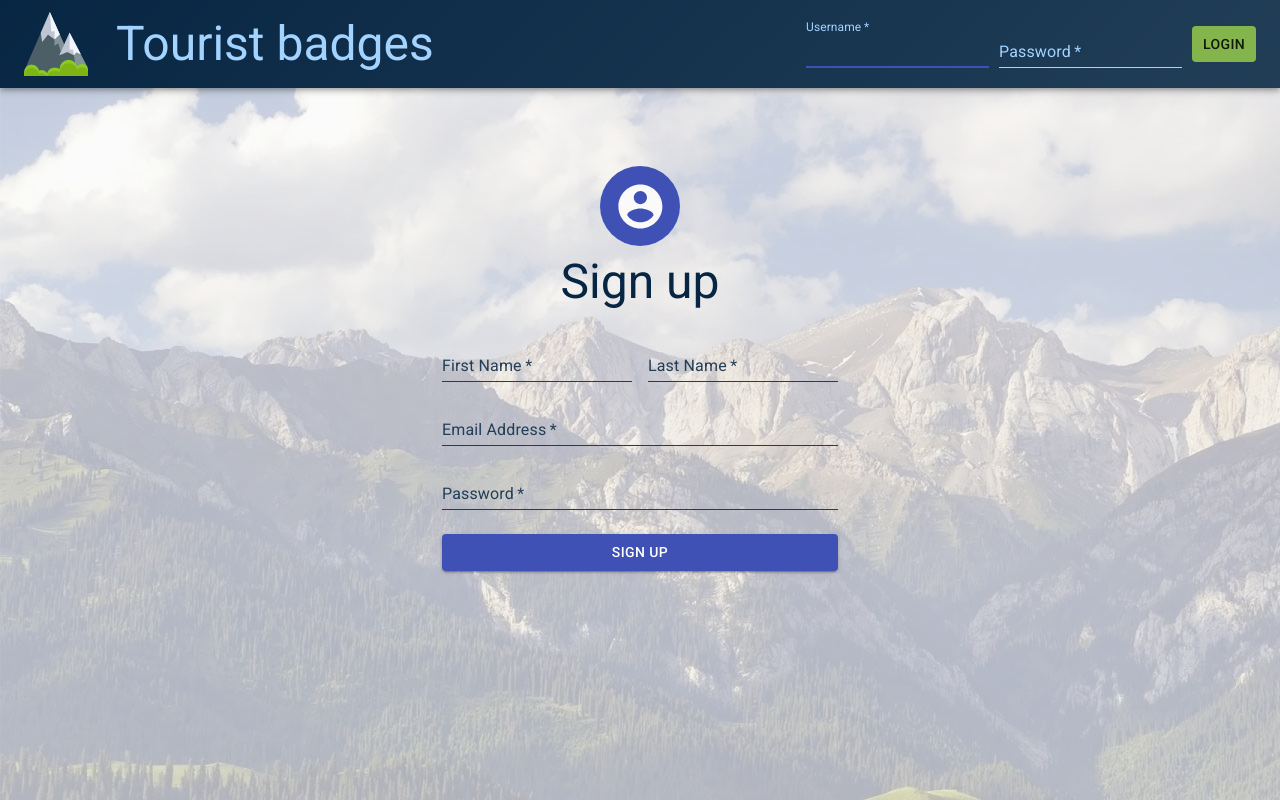
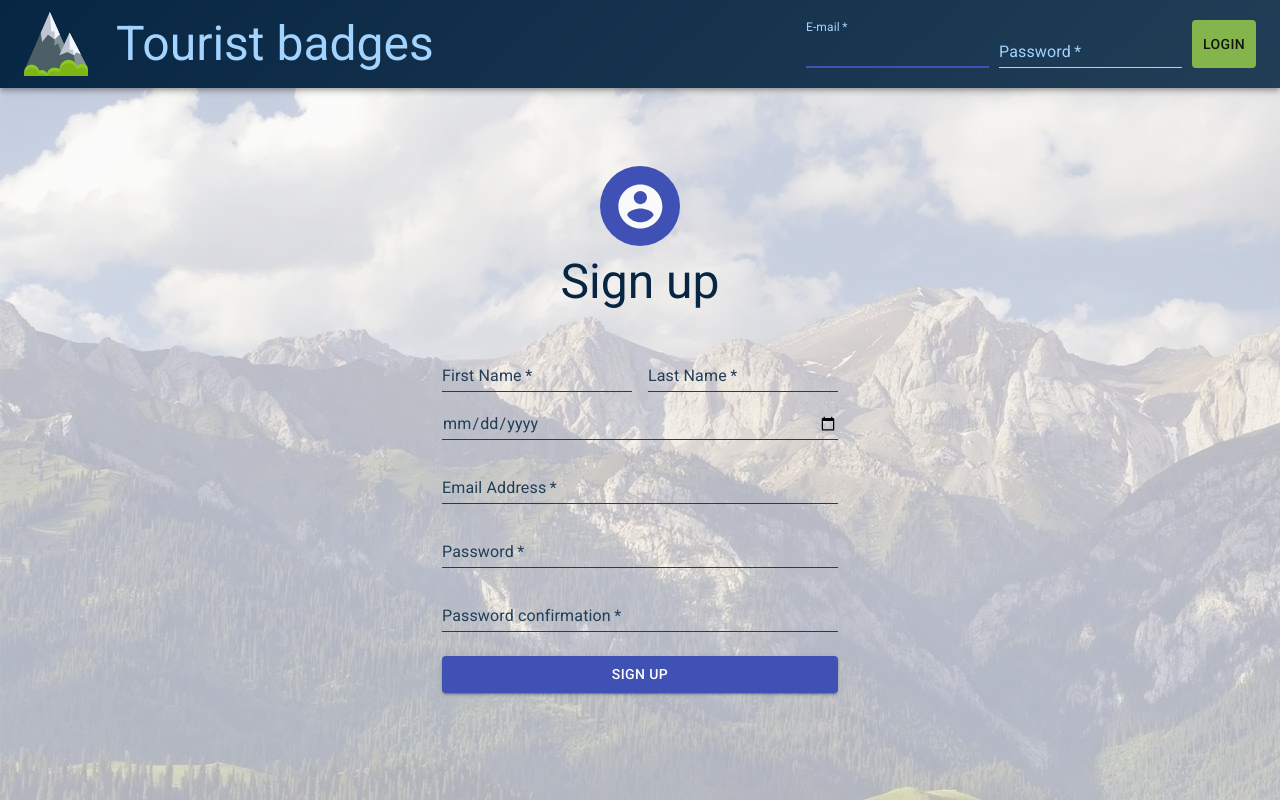
Before and after one commit to Ser33k/tourist-badges-web, a React (Create React App) app: page / in a window 1280 px wide. Built offline with nearby package versions, Linux system fonts and the light colour scheme; no server answers.

Commit message:
firebase auth

```diff
--- a/src/App.js
+++ b/src/App.js
@@ -2,14 +2,18 @@ import './App.css';
 import React from "react";
 import NavbarComponent from "./components/NavbarComponent";
 import RegisterComponent from "./components/RegisterComponent";
+import {AuthProvider, useAuth} from "./contexts/AuthContext";
+import DashboardComponent from "./components/DashboardComponent";
+import TouristBadgesComponent from "./components/TouristBadgesComponent";
 
-function App() {
+const App = () => {
+
+
     return (
         <div className="App">
-            <NavbarComponent/>
-            <div className="main">
-                <RegisterComponent/>
-            </div>
+            <AuthProvider>
+                <TouristBadgesComponent />
+            </AuthProvider>
         </div>
     );
 }
--- /dev/null
+++ b/src/Firebase.js
@@ -0,0 +1,16 @@
+import firebase from "firebase/compat";
+import "firebase/auth"
+import "firebase/firestore"
+
+
+const app = firebase.initializeApp({
+    apiKey: process.env.REACT_APP_FIREBASE_API_KEY,
+    authDomain: process.env.REACT_APP_FIREBASE_AUTH_DOMAIN,
+    projectId: process.env.REACT_APP_FIREBASE_PROJECT_ID,
+    storageBucket: process.env.REACT_APP_FIREBASE_STORAGE_BUCKET,
+    messagingSenderId: process.env.REACT_APP_FIREBASE_MESSAGING_SENDER_ID,
+    appId: process.env.REACT_APP_FIREBASE_APP_ID
+})
+
+export const auth = app.auth()
+export default app
--- a/src/components/NavbarComponent.js
+++ b/src/components/NavbarComponent.js
@@ -1,12 +1,14 @@
-import React from 'react';
+import React, {useState} from 'react';
 import {makeStyles} from '@material-ui/core/styles';
 import AppBar from '@material-ui/core/AppBar';
 import Toolbar from '@material-ui/core/Toolbar';
 import Typography from '@material-ui/core/Typography';
 import Button from '@material-ui/core/Button';
 import IconButton from '@material-ui/core/IconButton';
-import {TextField} from "@material-ui/core";
+import {Link, TextField} from "@material-ui/core";
 import icon from './images/mountain.png'
+import {useAuth} from "../contexts/AuthContext";
+import Alert from "@material-ui/lab/Alert";
 
 const useStyles = makeStyles((theme) => ({
     root: {
@@ -30,7 +32,7 @@ const useStyles = makeStyles((theme) => ({
         color: '#A3D3FF',
         "& .MuiInput-underline:before": {
             borderColor: '#A3D3FF',
-            "&:hover":{
+            "&:hover": {
                 borderColor: '#A3D3FF',
             }
         },
@@ -40,15 +42,62 @@ const useStyles = makeStyles((theme) => ({
         }
 
     },
-    button: {
+    buttonLogin: {
         backgroundColor: "#84B44C"
+    },
+    buttonLogout: {
+        backgroundColor: "#A3D3FF"
+    },
+    loginForm: {
+        display: 'flex'
     }
+
 
 }));
 
 const NavbarComponent = () => {
 
     const classes = useStyles();
+
+    const [email, setEmail] = useState('');
+    const [password, setPassword] = useState('');
+
+    const [error, setError] = useState('')
+    const [loading, setLoading] = useState(false)
+
+    const handleChangeEmail = (e) => setEmail(e.target.value);
+    const handleChangePassword = (e) => setPassword(e.target.value);
+
+
+    const {currentUser, login, logout} = useAuth();
+
+    async function handleSubmit(e) {
+        e.preventDefault();
+
+        try {
+            setError('')
+            setLoading(true)
+            await login(email, password)
+            setPassword('')
+            setEmail('')
+
+
+        } catch {
+            setError('Failed to sign in')
+            setPassword('')
+        }
+
+        setLoading(false)
+    }
+
+    async function handleLogout(){
+        setError('')
+        try{
+            await logout()
+        }catch {
+            setError('Failed to logout')
+        }
+    }
 
     return (
         <>
@@ -60,15 +109,36 @@ const NavbarComponent = () => {
                     <Typography variant="h3" className={classes.title}>
                         Tourist badges
                     </Typography>
-                    <TextField InputLabelProps={{
-                        style: {color: '#A3D3FF'}
-                    }}
-                               className={classes.input} id="username" label="Username" type="email" autoFocus
-                               required/>
-                    <TextField InputLabelProps={{
-                        style: {color: '#A3D3FF'}
-                    }} className={classes.input} id="username" label="Password" type="password" required/>
-                    <Button className={classes.button} >Login</Button>
+
+                    {currentUser ?
+                        (
+                            <>
+                                <Button className={classes.buttonLogout} onClick={handleLogout}>Logout</Button>
+                            </>
+                                )
+                            :
+                        (
+                        <form className={classes.loginForm} onSubmit={handleSubmit}>
+                        <TextField InputLabelProps={{
+                            style: {color: '#A3D3FF'}
+                        }}
+                                   className={classes.input} id="email" label="E-mail" type="email" autoFocus
+                                   required
+                                   value={email}
+                                   onChange={handleChangeEmail}
+                        />
+                        <TextField InputLabelProps={{
+                            style: {color: '#A3D3FF'}
+                        }} className={classes.input} id="password" label="Password" type="password" required
+                                   value={password}
+                                   onChange={handleChangePassword}
+                        />
+                        <Button type='submit' className={classes.buttonLogin}>Login</Button>
+                    </form>
+                    )
+                    }
+                    {error && <Alert style={{marginLeft: '15px'}} variant='filled' severity="error">{error}</Alert>}
+
                 </Toolbar>
             </AppBar>
         </>
--- a/src/components/RegisterComponent.js
+++ b/src/components/RegisterComponent.js
@@ -1,4 +1,4 @@
-import React from 'react';
+import React, {useState} from 'react';
 import Avatar from '@material-ui/core/Avatar';
 import Button from '@material-ui/core/Button';
 import CssBaseline from '@material-ui/core/CssBaseline';
@@ -12,6 +12,10 @@ import LockOutlinedIcon from '@material-ui/icons/LockOutlined';
 import Typography from '@material-ui/core/Typography';
 import { makeStyles } from '@material-ui/core/styles';
 import Container from '@material-ui/core/Container';
+import Alert from '@material-ui/lab/Alert';
+
+import { useAuth } from "../contexts/AuthContext";
+import firebase from "firebase/compat";
 
 
 const useStyles = makeStyles((theme) => ({
@@ -50,13 +54,81 @@ const useStyles = makeStyles((theme) => ({
         },
     },
     subtitle: {
-        color: '#072643'
+        color: '#072643',
+        marginBottom: '10px'
     }
 
 }));
 
 const RegisterComponent = () => {
     const classes = useStyles();
+
+    const ref = firebase.firestore().collection("points")
+
+
+    const [email, setEmail] = useState('');
+    const [password, setPassword] = useState('');
+    const [password2, setPassword2] = useState('');
+    const [firstName, setFirstName] = useState('');
+    const [lastName, setLastName] = useState('');
+    const [selectedDate, setSelectedDate] = useState('')
+
+    const [error, setError] = useState('')
+    const [loading, setLoading] = useState(false)
+
+    const handleChangeEmail = (e) => setEmail(e.target.value);
+    const handleChangePassword = (e) => setPassword(e.target.value);
+    const handleChangePassword2 = (e) => setPassword2(e.target.value);
+    const handleChangeFirstName = (e) => setFirstName(e.target.value);
+    const handleChangeLastName = (e) => setLastName(e.target.value);
+    const handleDateChange = e => setSelectedDate(e.target.value);
+
+    const {signup} = useAuth();
+
+    const addItem = item => {
+        debugger;
+        ref.doc(item.id)
+            .set(item)
+            .then(r => console.log(r))
+            .catch(err => console.error(err))
+
+    }
+
+    async function handleSubmit(e){
+        e.preventDefault();
+
+        if (password !== password2){
+            return setError('Passwords do not match')
+        }
+
+        try {
+            setError('')
+            setLoading(true)
+            await signup(email, password)
+                // .then(function (result) {
+                //         id = (result.user.uid)
+                    //     return result.user.updateProfile({
+                    //     displayName: `${firstName} ${lastName}`,
+                    // }
+                    // )
+                            .then(function (result){
+                        return addItem({
+                            user_id: result.user.uid,
+                            age: new Date().getFullYear() - new Date(selectedDate).getFullYear(),
+                            points: 0,
+                            name: `${firstName} ${lastName}`
+                        });
+                })
+
+
+
+        }catch {
+            setError('Failed to create an account')
+        }
+
+        setLoading(false)
+    }
+
 
     return (
         <>
@@ -69,7 +141,9 @@ const RegisterComponent = () => {
                     <Typography component="h1" variant="h3" className={classes.subtitle}>
                         Sign up
                     </Typography>
-                    <form className={classes.form} noValidate>
+                    {/*{currentUser.email}*/}
+                    {error && <Alert variant='outlined' severity="error">{error}</Alert>}
+                    <form className={classes.form} noValidate onSubmit={handleSubmit}>
                         <Grid container spacing={2}>
                             <Grid item xs={12} sm={6}>
                                 <TextField
@@ -84,6 +158,8 @@ const RegisterComponent = () => {
                                     InputLabelProps={{
                                         style: {color: '#223E57'}
                                     }}
+                                    value={firstName}
+                                    onChange={handleChangeFirstName}
                                 />
                             </Grid>
                             <Grid item xs={12} sm={6}>
@@ -98,6 +174,21 @@ const RegisterComponent = () => {
                                     InputLabelProps={{
                                         style: {color: '#223E57'}
                                     }}
+                                    value={lastName}
+                                    onChange={handleChangeLastName}
+                                />
+                            </Grid>
+                            <Grid item xs={12}>
+                                <TextField
+                                    required
+                                    fullWidth
+                                    id="date"
+                                    name="date"
+                                    autoComplete="date"
+                                    type={'date'}
+                                    className={classes.input}
+                                    value={selectedDate}
+                                    onChange={handleDateChange}
                                 />
                             </Grid>
                             <Grid item xs={12}>
@@ -112,6 +203,8 @@ const RegisterComponent = () => {
                                     InputLabelProps={{
                                         style: {color: '#223E57'}
                                     }}
+                                    value={email}
+                                    onChange={handleChangeEmail}
                                 />
                             </Grid>
                             <Grid item xs={12}>
@@ -127,6 +220,25 @@ const RegisterComponent = () => {
                                     InputLabelProps={{
                                         style: {color: '#223E57'}
                                     }}
+                                    value={password}
+                                    onChange={handleChangePassword}
+                                />
+                            </Grid>
+                            <Grid item xs={12}>
+                                <TextField
+                                    required
+                                    fullWidth
+                                    name="password2"
+                                    label="Password confirmation"
+                                    type="password"
+                                    id="password"
+                                    autoComplete="current-password"
+                                    className={classes.input}
+                                    InputLabelProps={{
+                                        style: {color: '#223E57'}
+                                    }}
+                                    value={password2}
+                                    onChange={handleChangePassword2}
                                 />
                             </Grid>
                         </Grid>
@@ -136,6 +248,7 @@ const RegisterComponent = () => {
                             variant="contained"
                             color="primary"
                             className={classes.submit}
+                            disabled={loading}
                         >
                             Sign Up
                         </Button>
--- /dev/null
+++ b/src/components/TouristBadgesComponent.js
@@ -0,0 +1,22 @@
+import React from 'react';
+import NavbarComponent from "./NavbarComponent";
+import RegisterComponent from "./RegisterComponent";
+import {useAuth} from "../contexts/AuthContext";
+import DashboardComponent from "./DashboardComponent";
+
+
+const TouristBadgesComponent = () => {
+
+    const {currentUser} = useAuth();
+
+    return (
+        <div>
+            <NavbarComponent/>
+            <div className="main">
+                {currentUser ? <DashboardComponent/> : <RegisterComponent/>}
+            </div>
+        </div>
+    );
+};
+
+export default TouristBadgesComponent;
--- /dev/null
+++ b/src/contexts/AuthContext.js
@@ -0,0 +1,47 @@
+import React, {useContext, useEffect, useState} from 'react';
+import { auth } from '../Firebase'
+
+const AuthContext = React.createContext()
+
+export function useAuth(){
+    return useContext(AuthContext)
+}
+
+export const AuthProvider = ({children}) => {
+    const [currentUser, setCurrentUser] = useState()
+    const [loading, setLoading] = useState(true)
+
+    function signup(email,password){
+        return auth.createUserWithEmailAndPassword(email,password)
+    }
+
+    function login(email, password){
+        return auth.signInWithEmailAndPassword(email, password);
+    }
+
+    function logout(){
+        return auth.signOut()
+    }
+
+    useEffect(()=>{
+        const unsubscribe = auth.onAuthStateChanged(user => {
+            setCurrentUser(user);
+            setLoading(false)
+        })
+
+        return unsubscribe
+    }, [])
+
+
+    const value = {
+        currentUser,
+        login,
+        signup,
+        logout
+    }
+    return (
+        <AuthContext.Provider value={value}>
+            {!loading && children}
+        </AuthContext.Provider>
+    );
+};
```
Also changed, not shown: package.json (+9 -0 lines), 1 other file (tests, documents, lock files or other folders).
